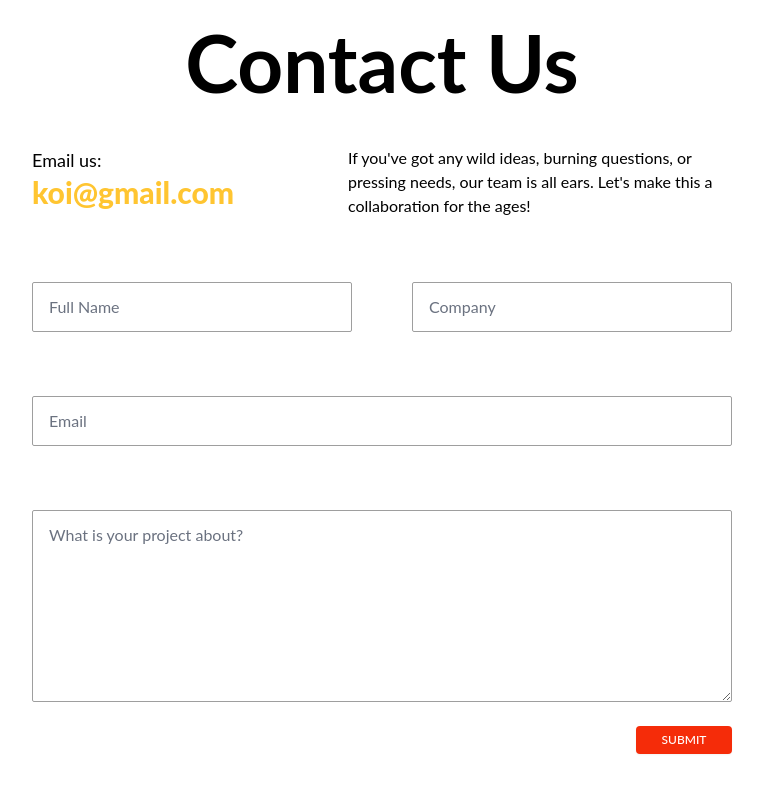
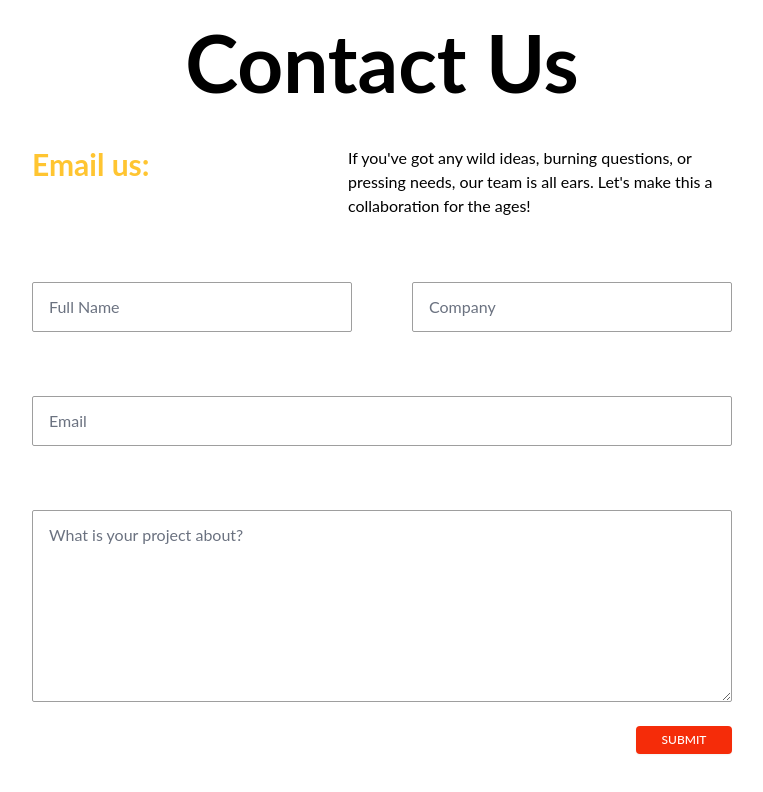
Before and after one commit to basedantoni/koi, a Next.js app: page / in a window 1280 px wide. Shown: the part 812-1604 px from the top of the page, without its empty margins (258-1021 px from the left). Built offline with nearby package versions, Linux system fonts and the light colour scheme.

Commit message:
:lipstick: Fix typo

```diff
--- a/pages/index.js
+++ b/pages/index.js
@@ -93,8 +93,7 @@
 
         <div className="flex flex-wrap sm:w-[700px] justify-between mt-6 sm:mt-16">
           <div>
-            <p className="text-lg">Email us:</p>
-            <p className="font-extrabold text-3xl text-yellow-400">koi@gmail.com</p>
+            <p className="text-3xl font-bold text-yellow-400">Email us:</p>
           </div>
           <div className="sm:w-96 mt-4 sm:mt-0">
             <p>If you&apos;ve got any wild ideas, burning questions, or pressing needs, our team is all ears. Let&apos;s make this a collaboration for the ages!</p>
```
